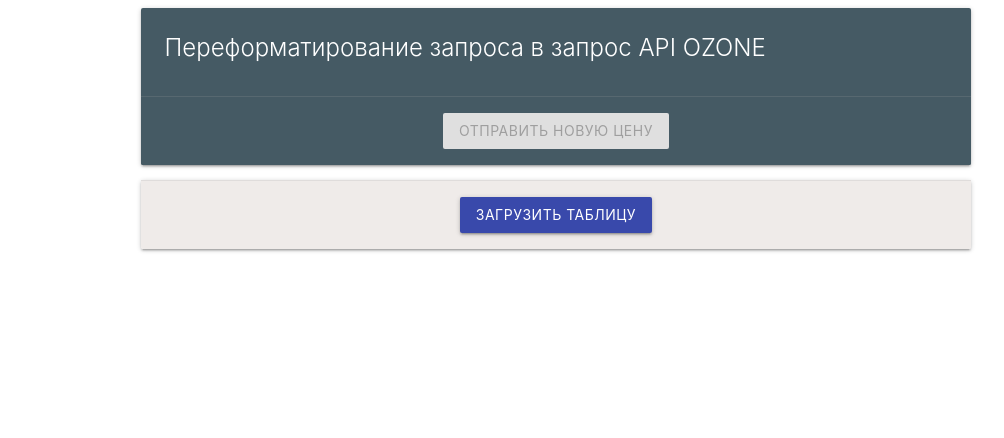
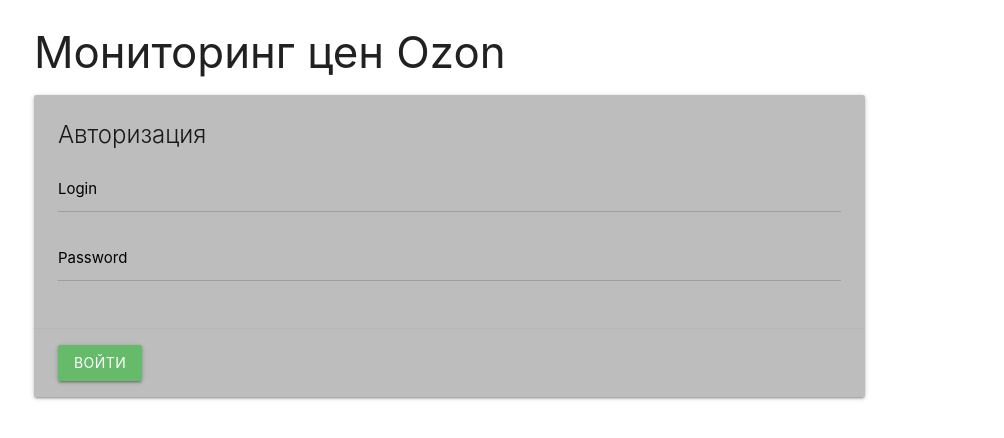
Before and after one commit to Hopin-fing/ozon-portal, a React (Create React App) app in the folder client/: page / in a window 1280 px wide. Before the commit this address led to /home. Shown: the top 438 px of the page, without its empty margins (84-1088 px from the left). Built offline with nearby package versions, Linux system fonts and the light colour scheme; no server answers.

Commit message:
done auth

```diff
--- a/client/src/App.js
+++ b/client/src/App.js
@@ -2,17 +2,24 @@
 import 'materialize-css'
 import {useRoutes} from "./routes";
 import {BrowserRouter as Router} from "react-router-dom"
+import {AuthContext} from './context/AuthContext'
+import {useAuth} from "./hooks/auth.hook";
 
 function App() {
-    const routes = useRoutes(true)
-    // const routes = useRoutes(false)
+    const {token, login, logout, userId, ready} = useAuth()
+    const isAuthenticated = !!token
+    const routes = useRoutes(isAuthenticated)
 
   return (
-      <Router>
-        <div className="had-container">
-            {routes}
-        </div>
-      </Router>
+      <AuthContext.Provider value={{
+          token, login, logout, userId, isAuthenticated
+      }}>
+          <Router>
+            <div className="had-container">
+                {routes}
+            </div>
+          </Router>
+      </AuthContext.Provider>
   );
 }
 
--- a/client/src/components/CommandPanel.js
+++ b/client/src/components/CommandPanel.js
@@ -86,9 +86,9 @@
     const onOpenTables = async () => {
         dispatch(openTables())
         try {
-            const dataSourcePrice = await request("http://84.38.180.73:5000/api/price/get_sourcePrice")
+            const dataSourcePrice = await request("/api/price/get_sourcePrice")
             // console.log(".docs", dataSourcePrice.docs)
-            const dataPrices = await request("http://84.38.180.73:5000/api/price/get_price")
+            const dataPrices = await request("/api/price/get_price")
             dispatch(getPriceJournal(dataPrices.docs))
             dispatch(getProductInfo(dataSourcePrice.docs))
         }catch (e) {
@@ -134,17 +134,13 @@
         dispatch(importProduct(request))
     }
 
-    const handlerTestRequest = () => {
-        dispatch(testRequest(testBody))
-    }
-
     const handlerResetData = async () => {
         dispatch(resetData())
 
         dispatch(openTables())
         try {
-            const dataSourcePrice = await request("http://84.38.180.73:5000/api/price/get_sourcePrice")
-            const dataPrices = await request("http://84.38.180.73:5000/api/price/get_price")
+            const dataSourcePrice = await request("/api/price/get_sourcePrice")
+            const dataPrices = await request("/api/price/get_price")
             dispatch(getPriceJournal(dataPrices.docs))
             dispatch(getProductInfo(dataSourcePrice.docs))
             dispatch(endLoading(dataSourcePrice))
--- /dev/null
+++ b/client/src/context/AuthContext.js
@@ -0,0 +1,11 @@
+import {createContext} from 'react'
+
+function noop() {}
+
+export const AuthContext = createContext({
+  token: null,
+  userId: null,
+  login: noop,
+  logout: noop,
+  isAuthenticated: false
+})
--- /dev/null
+++ b/client/src/hooks/auth.hook.js
@@ -0,0 +1,37 @@
+import {useState, useCallback, useEffect} from 'react'
+
+const storageName = 'userData'
+
+export const useAuth = () => {
+  const [token, setToken] = useState(null)
+  const [ready, setReady] = useState(false)
+  const [userId, setUserId] = useState(null)
+
+  const login = useCallback((jwtToken, id) => {
+    setToken(jwtToken)
+    setUserId(id)
+
+    localStorage.setItem(storageName, JSON.stringify({
+      userId: id, token: jwtToken
+    }))
+  }, [])
+
+
+  const logout = useCallback(() => {
+    setToken(null)
+    setUserId(null)
+    localStorage.removeItem(storageName)
+  }, [])
+
+  useEffect(() => {
+    const data = JSON.parse(localStorage.getItem(storageName))
+
+    if (data && data.token) {
+      login(data.token, data.userId)
+    }
+    setReady(true)
+  }, [login])
+
+
+  return { login, logout, token, userId, ready }
+}
--- a/client/src/pages/AuthPage.js
+++ b/client/src/pages/AuthPage.js
@@ -1,23 +1,30 @@
-import React, {useState} from "react"
+import React, {useContext, useEffect, useState} from "react"
 import {useHttp} from "../hooks/http.hook";
+import {AuthContext} from "../context/AuthContext";
+import {useMessage} from "../hooks/message.hook";
 
 export const AuthPage = () => {
-    const {loading, error, request} = useHttp()
+    const auth = useContext(AuthContext)
+
+    const { error, request, clearError} = useHttp()
     const [form, setForm] = useState( {
         login: '', password: ''
     })
+
+
+    useEffect(() => {
+        window.M.updateTextFields()
+    }, [])
 
     const changeHandler = event => {
         setForm({ ...form, [event.target.name]: event.target.value} )
     }
 
-    const registerHandler = async () => {
+    const loginHandler = async () => {
         try {
-            const data = await request('/api/auth/register', "POST", {...form})
-            console.log("Data", data)
-        }catch (e) {
-
-        }
+            const data = await request('/api/auth/login', 'POST', {...form})
+            auth.login(data.token, data.userId)
+        } catch (e) {}
     }
     return(
         <div className="row">
@@ -32,6 +39,7 @@
                                 type="text"
                                 name="login"
                                 className="validate"
+                                value={form.login}
                                 onChange={changeHandler}
                             />
                             <label className="black-text" htmlFor="login">Login</label>
@@ -39,20 +47,20 @@
                         <div className="input-field">
                             <input
                                 id="password"
-                                type="text"
+                                type="password"
                                 name="password"
                                 className="validate"
+                                value={form.password}
                                 onChange={changeHandler}
                             />
                             <label className="black-text" htmlFor="password">Password</label>
                         </div>
                     </div>
                     <div className="card-action">
-                        <button className="btn green lighten-1">Войти</button>
                         <button
-                            className="btn yellow lighten-1"
-                            onClick={registerHandler}
-                        >Регистрация</button>
+                            className="btn green lighten-1"
+                            onClick={loginHandler}
+                        >Войти</button>
                     </div>
                 </div>
 
```
Also changed, not shown: client/src/components/Loader.js (added, +19 -0 lines), 2 other files (tests, documents, lock files or other folders).
